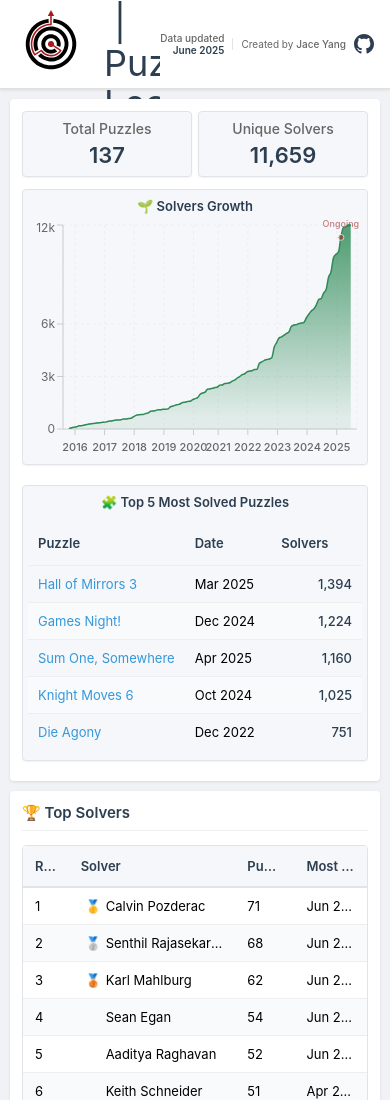
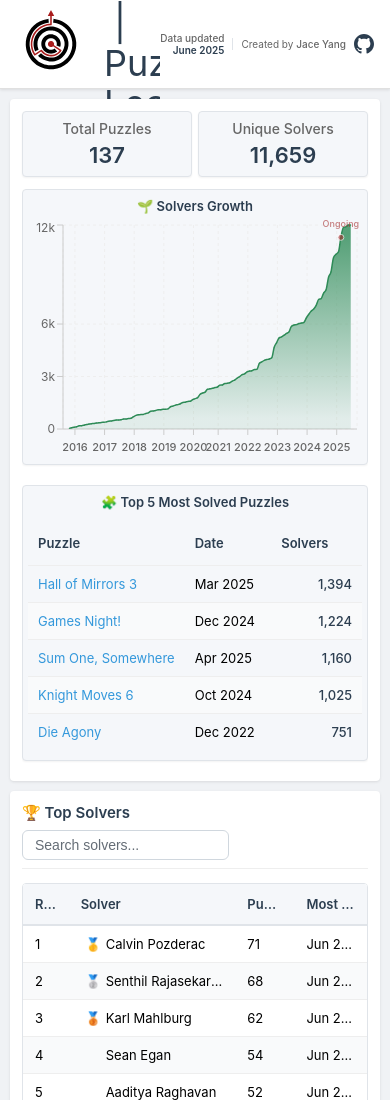
Before and after one commit to jaceyang97/jspuzzleLB, a React (Create React App) app: page / in a window 390 px wide. Shown: the top 1100 px of the page. Built offline with nearby package versions, Linux system fonts and the light colour scheme.

Commit message:
style: enhance Leaderboard component with search functionality and layout improvements
- Added a search input to filter top solvers based on user input.
- Introduced a new section header style for better organization.
- Updated CSS for responsive design adjustments and improved input styling.

```diff
--- a/src/components/Leaderboard.css
+++ b/src/components/Leaderboard.css
@@ -958,6 +958,47 @@ body {
   font-weight: 600;
 }
 
+.section-header {
+  display: flex;
+  justify-content: space-between;
+  align-items: center;
+  margin-bottom: 10px;
+  padding-bottom: 8px;
+  border-bottom: 1px solid #eee;
+}
+
+.section-header h2 {
+  margin: 0;
+  padding-bottom: 0;
+  border-bottom: none;
+}
+
+.search-container {
+  display: flex;
+  align-items: center;
+}
+
+.search-input {
+  padding: 6px 12px;
+  border: 1px solid #d0d7de;
+  border-radius: 6px;
+  font-size: 14px;
+  background-color: #ffffff;
+  color: #24292f;
+  transition: border-color 0.2s ease, box-shadow 0.2s ease;
+  width: 180px;
+}
+
+.search-input:focus {
+  outline: none;
+  border-color: #0969da;
+  box-shadow: 0 0 0 3px rgba(9, 105, 218, 0.1);
+}
+
+.search-input::placeholder {
+  color: #656d76;
+}
+
 /* Responsive adjustments */
 @media (max-width: 1200px) {
   .dashboard-grid.four-column {
@@ -993,6 +1034,17 @@ body {
     height: auto;
     overflow-y: auto;
     padding-bottom: 40px; /* Add space for footer */
+  }
+
+  .section-header {
+    flex-direction: column;
+    align-items: flex-start;
+    gap: 8px;
+  }
+
+  .search-input {
+    width: 100%;
+    max-width: 200px;
   }
 
   .stats-charts-column,
--- a/src/components/Leaderboard.tsx
+++ b/src/components/Leaderboard.tsx
@@ -8,7 +8,7 @@ import puzzleData from '../data/data.json';
 const Charts = lazy(() => import('./charts/Charts'));
 
 // Compact table components for dashboard view
-const TopSolversTable = React.memo(({ data }: { data: any[] }) => {
+const TopSolversTable = React.memo(({ data, searchTerm }: { data: any[], searchTerm: string }) => {
   const [visibleItems, setVisibleItems] = useState(20);
 
   // Debug the data
@@ -16,10 +16,18 @@ const TopSolversTable = React.memo(({ data }: { data: any[] }) => {
     console.log('Top Solvers Data:', data);
   }, [data]);
 
+  // Filter data based on search term
+  const filteredData = useMemo(() => {
+    if (!searchTerm.trim()) return data;
+    return data.filter(solver =>
+      (solver.name || solver.solver || '').toLowerCase().includes(searchTerm.toLowerCase())
+    );
+  }, [data, searchTerm]);
+
   const handleScroll = (e: React.UIEvent<HTMLDivElement>) => {
     const bottom = e.currentTarget.scrollHeight - e.currentTarget.scrollTop <= e.currentTarget.clientHeight + 50;
-    if (bottom && visibleItems < data.length) {
-      setVisibleItems(prev => Math.min(prev + 10, data.length));
+    if (bottom && visibleItems < filteredData.length) {
+      setVisibleItems(prev => Math.min(prev + 10, filteredData.length));
     }
   };
 
@@ -35,7 +43,7 @@ const TopSolversTable = React.memo(({ data }: { data: any[] }) => {
           </tr>
         </thead>
         <tbody>
-          {data && data.length > 0 ? data.slice(0, visibleItems).map((solver, index) => (
+          {filteredData && filteredData.length > 0 ? filteredData.slice(0, visibleItems).map((solver, index) => (
             <tr key={`solver-${index}`}>
               <td>{index + 1}</td>
               <td>
@@ -52,7 +60,7 @@ const TopSolversTable = React.memo(({ data }: { data: any[] }) => {
               <td colSpan={4}>No data available</td>
             </tr>
           )}
-          {visibleItems < data.length && (
+          {visibleItems < filteredData.length && (
             <tr className="loading-row">
               <td colSpan={4}>Loading more...</td>
             </tr>
@@ -245,6 +253,7 @@ const Leaderboard: React.FC = () => {
   const [data, setData] = useState<any>(null);
   const [showRisingStarsTooltip, setShowRisingStarsTooltip] = useState(false);
   const [showConfetti, setShowConfetti] = useState(false);
+  const [topSolversSearch, setTopSolversSearch] = useState('');
 
   // Load data progressively to avoid blocking the UI
   useEffect(() => {
@@ -436,8 +445,19 @@ const Leaderboard: React.FC = () => {
         </div>
 
         <div className="dashboard-item top-solvers-column">
-          <h2>🏆 Top Solvers</h2>
-          <TopSolversTable data={data.topSolvers || []} />
+          <div className="section-header">
+            <h2>🏆 Top Solvers</h2>
+            <div className="search-container">
+              <input
+                type="text"
+                placeholder="Search solvers..."
+                value={topSolversSearch}
+                onChange={(e) => setTopSolversSearch(e.target.value)}
+                className="search-input"
+              />
+            </div>
+          </div>
+          <TopSolversTable data={data.topSolvers || []} searchTerm={topSolversSearch} />
         </div>
 
         <div className="dashboard-item streaks-column">
```
